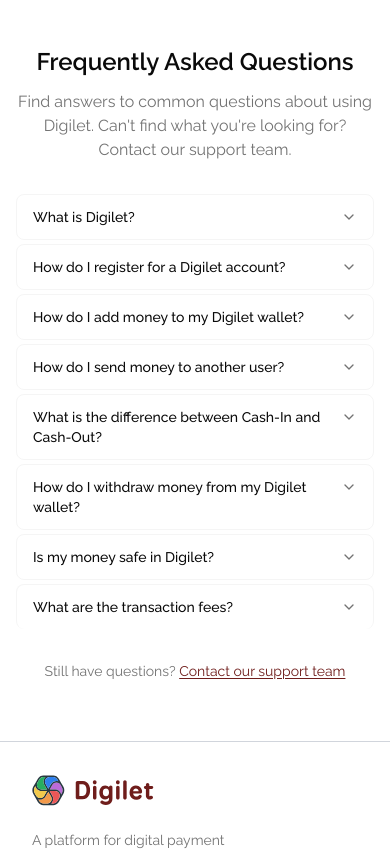
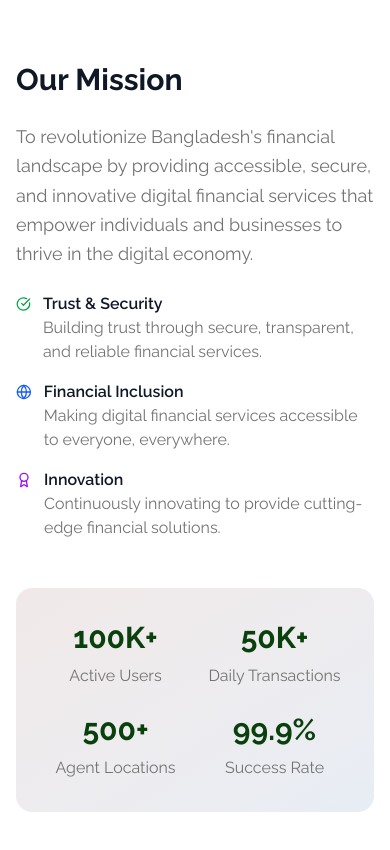
Before and after one commit to anowarzz/digilet-frontend, a React (Vite) app: page / in a window 390 px wide. Shown: the part 6880-7730 px from the top of the page. Built offline with nearby package versions, Linux system fonts and the light colour scheme; no server answers.

Commit message:
feat: updat about page and add mission section on homepage

```diff
--- /dev/null
+++ b/src/components/modules/HomePage/Mission.tsx
@@ -0,0 +1,92 @@
+import { motion } from "framer-motion";
+import { Award, CheckCircle, Globe } from "lucide-react";
+
+const Mission = () => {
+  const stats = [
+    { label: "Active Users", value: "100K+" },
+    { label: "Daily Transactions", value: "50K+" },
+    { label: "Agent Locations", value: "500+" },
+    { label: "Success Rate", value: "99.9%" },
+  ];
+
+  const values = [
+    {
+      icon: <CheckCircle className="h-6 w-6 text-green-600" />,
+      title: "Trust & Security",
+      description:
+        "Building trust through secure, transparent, and reliable financial services.",
+    },
+    {
+      icon: <Globe className="h-6 w-6 text-blue-600" />,
+      title: "Financial Inclusion",
+      description:
+        "Making digital financial services accessible to everyone, everywhere.",
+    },
+    {
+      icon: <Award className="h-6 w-6 text-purple-600" />,
+      title: "Innovation",
+      description:
+        "Continuously innovating to provide cutting-edge financial solutions.",
+    },
+  ];
+
+  return (
+    <section className="py-16 md:py-24">
+      <div className="container mx-auto px-4 sm:px-6 lg:px-8">
+        <div className="grid items-center gap-12 lg:grid-cols-2 lg:gap-16">
+          <div className="space-y-6">
+            <motion.h2
+              className="text-3xl font-bold text-gray-900 dark:text-white"
+              initial={{ opacity: 0, x: -50 }}
+              animate={{ opacity: 1, x: 0 }}
+              transition={{ duration: 0.8, ease: "easeOut" }}
+            >
+              Our Mission
+            </motion.h2>
+            <p className="text-muted-foreground text-lg leading-relaxed">
+              To revolutionize Bangladesh's financial landscape by providing
+              accessible, secure, and innovative digital financial services that
+              empower individuals and businesses to thrive in the digital
+              economy.
+            </p>
+            <div className="space-y-4">
+              {values.map((value, index) => (
+                <div key={index} className="flex items-start gap-3">
+                  {value.icon}
+                  <div>
+                    <h3 className="font-semibold text-gray-900 dark:text-white">
+                      {value.title}
+                    </h3>
+                    <p className="text-muted-foreground">{value.description}</p>
+                  </div>
+                </div>
+              ))}
+            </div>
+          </div>
+
+          <div className="relative">
+            <motion.div
+              className="relative overflow-hidden rounded-2xl bg-gradient-to-br from-primary/10 to-custom-blue/10 p-8"
+              initial={{ opacity: 0, scale: 0.8 }}
+              animate={{ opacity: 1, scale: 1 }}
+              transition={{ duration: 0.8, ease: "easeOut", delay: 0.2 }}
+            >
+              <div className="grid grid-cols-2 gap-6">
+                {stats.map((stat, index) => (
+                  <div key={index} className="text-center">
+                    <div className="text-3xl font-bold text-myGreen dark:text-custom-blue mb-2">
+                      {stat.value}
+                    </div>
+                    <div className="text-muted-foreground">{stat.label}</div>
+                  </div>
+                ))}
+              </div>
+            </motion.div>
+          </div>
+        </div>
+      </div>
+    </section>
+  );
+};
+
+export default Mission;
--- a/src/pages/About/About.tsx
+++ b/src/pages/About/About.tsx
@@ -83,14 +83,14 @@
       linkedin: "#",
     },
     {
-      name: "Fatima Khan",
+      name: "Rizwanul Haque",
       position: "CTO",
       image: userIcon,
       bio: "Technology expert specializing in secure payment systems and blockchain solutions.",
       linkedin: "#",
     },
     {
-      name: "Mohammad Islam",
+      name: "Rafiq Ahmed",
       position: "Head of Operations",
       image:
         "https://images.unsplash.com/photo-1507003211169-0a1dd7228f2d?w=400&h=400&fit=crop&crop=face",
@@ -98,7 +98,7 @@
       linkedin: "#",
     },
     {
-      name: "Ayesha Begum",
+      name: "Lina Rahman",
       position: "Head of Customer Success",
       image:
         "https://images.unsplash.com/photo-1438761681033-6461ffad8d80?w=400&h=400&fit=crop&crop=face",
--- a/src/pages/Home/Home.tsx
+++ b/src/pages/Home/Home.tsx
@@ -1,6 +1,7 @@
 import Features from "@/components/modules/HomePage/Features";
 import HeroCards from "@/components/modules/HomePage/HeroCards";
 import HeroSection from "@/components/modules/HomePage/HeroSection";
+import Mission from "@/components/modules/HomePage/Mission";
 import PricingCard from "@/components/modules/HomePage/PricingCard";
 import WalletMockup from "@/components/modules/HomePage/WalletMockup";
 import Faq from "../Faq/Faq";
@@ -13,6 +14,7 @@
       <WalletMockup />
       <Features />
       <PricingCard />
+      <Mission />
       <Faq />
     </div>
   );
```
